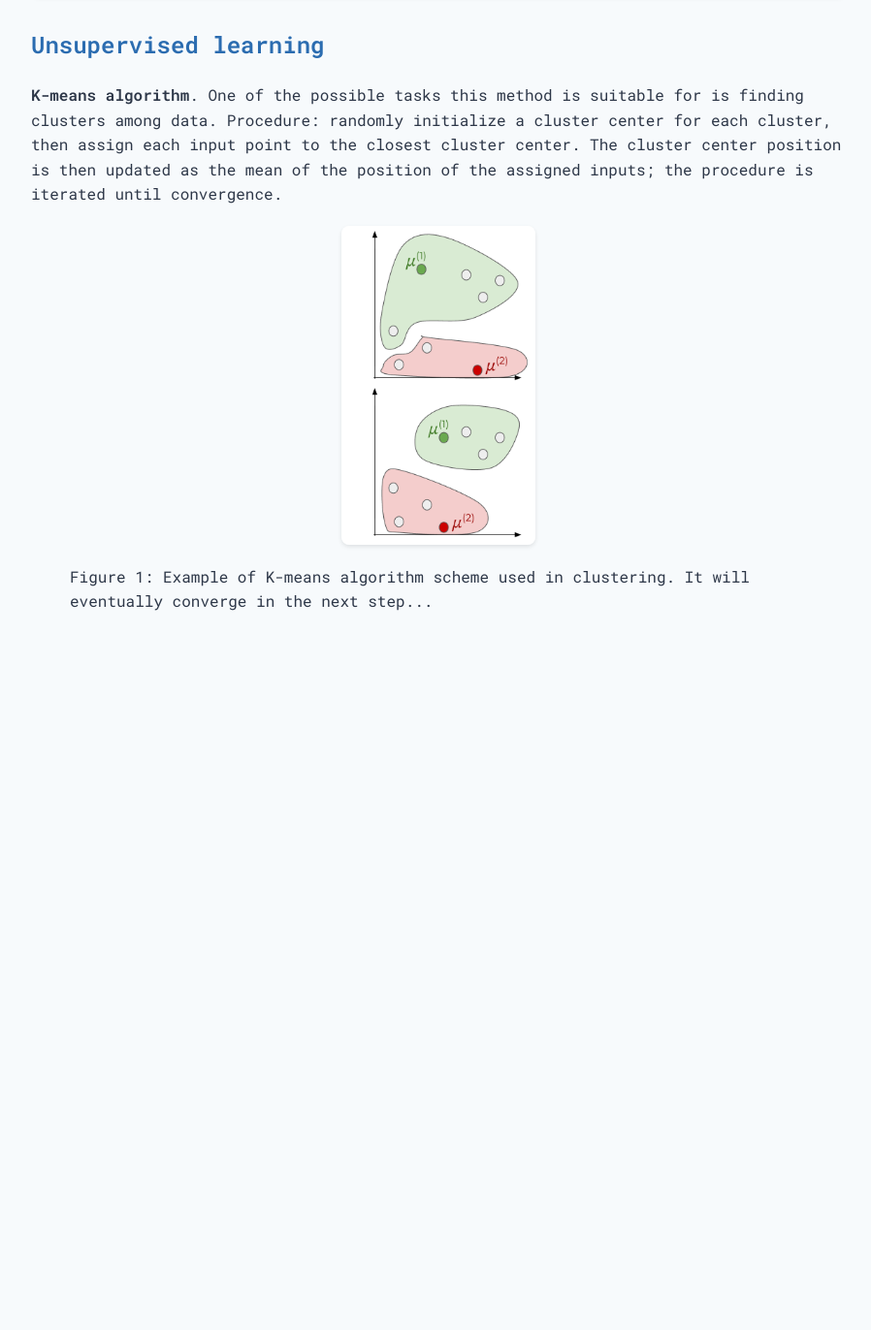
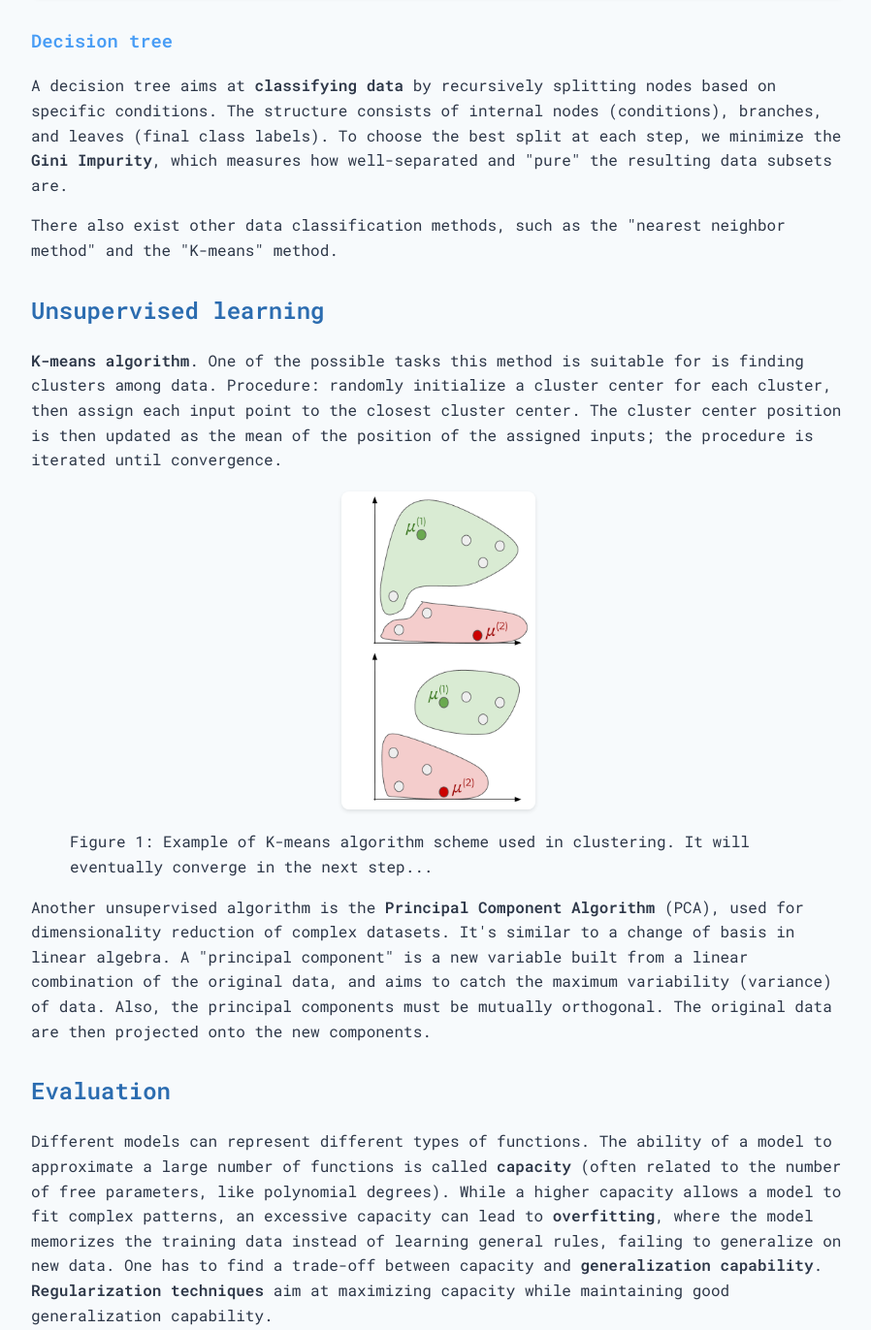
Before and after one commit to martidivi/CMEPDA-notes, a plain HTML site: page index.html in a window 1280 px wide. Shown: the part 1385-2757 px from the top of the page at 97% size, without its empty margins (318-1216 px from the left). Before the commit the page ends 2074 px from the top, so only its background shows below. Drawn offline with Linux system fonts and the light colour scheme.

Commit message:
aggiunta prima parte su evaluation.

```diff
--- a/index.html
+++ b/index.html
@@ -121,11 +121,12 @@
 
     <div class="container">
         <nav class="sidebar">
-            <h3>Index</h3>
+            <h3>Contents</h3>
             <ul>
                 <li><a href="#how">How does it work?</a></li>
                 <li><a href="#supervised">Supervised learning</a></li>
                 <li><a href="#unsupervised">Unsupervised learning</a></li>
+                <li><a href="#evaluation">Evaluation</a></li>
 
             </ul>
         </nav>
@@ -158,6 +159,9 @@
             <ul>
                 <p><strong>ex.</strong> <i>linear regression, binary classification. </i></p>
             </ul>
+            <h3>Decision tree</h3>
+            <p>A decision tree aims at <strong>classifying data</strong> by recursively splitting nodes based on specific conditions. The structure consists of internal nodes (conditions), branches, and leaves (final class labels). To choose the best split at each step, we minimize the <strong>Gini Impurity</strong>, which measures how well-separated and "pure" the resulting data subsets are.</p>
+            <p>There also exist other data classification methods, such as the "nearest neighbor method" and the "K-means" method.</p>
 
             <h2 id="unsupervised">Unsupervised learning</h2>
             <p><strong>K-means algorithm</strong>. One of the possible tasks this method is suitable for is finding clusters among data. Procedure: randomly initialize a cluster center for each cluster, then assign each input point to the closest cluster center. The cluster center position is then updated as the mean of the position of the assigned inputs; the procedure is iterated until convergence. </p>
@@ -165,6 +169,11 @@
                 <img src="images/k-means.png" alt="k-means algorithm scheme." width="200">
                 <figcaption>Figure 1: Example of K-means algorithm scheme used in clustering. It will eventually converge in the next step...</figcaption>
             </figure>
+            <p>Another unsupervised algorithm is the <strong>Principal Component Algorithm</strong> (PCA), used for dimensionality reduction of complex datasets. It's similar to a change of basis in linear algebra. A "principal component" is a new variable built from a linear combination of the original data, and aims to catch the maximum variability (variance) of data. Also, the principal components must be mutually orthogonal. The original data are then projected onto the new components.</p>
+
+            <h2 id="evaluation">Evaluation</h2>
+            <p>Different models can represent different types of functions. The ability of a model to approximate a large number of functions is called <strong>capacity</strong> (often related to the number of free parameters, like polynomial degrees). While a higher capacity allows a model to fit complex patterns, an excessive capacity can lead to <strong>overfitting</strong>, where the model memorizes the training data instead of learning general rules, failing to generalize on new data. One has to find a trade-off between capacity and <strong>generalization capability</strong>.
+            <strong>Regularization techniques</strong> aim at maximizing capacity while maintaining good generalization capability.</p>
         </main>
 
     </div>
```
